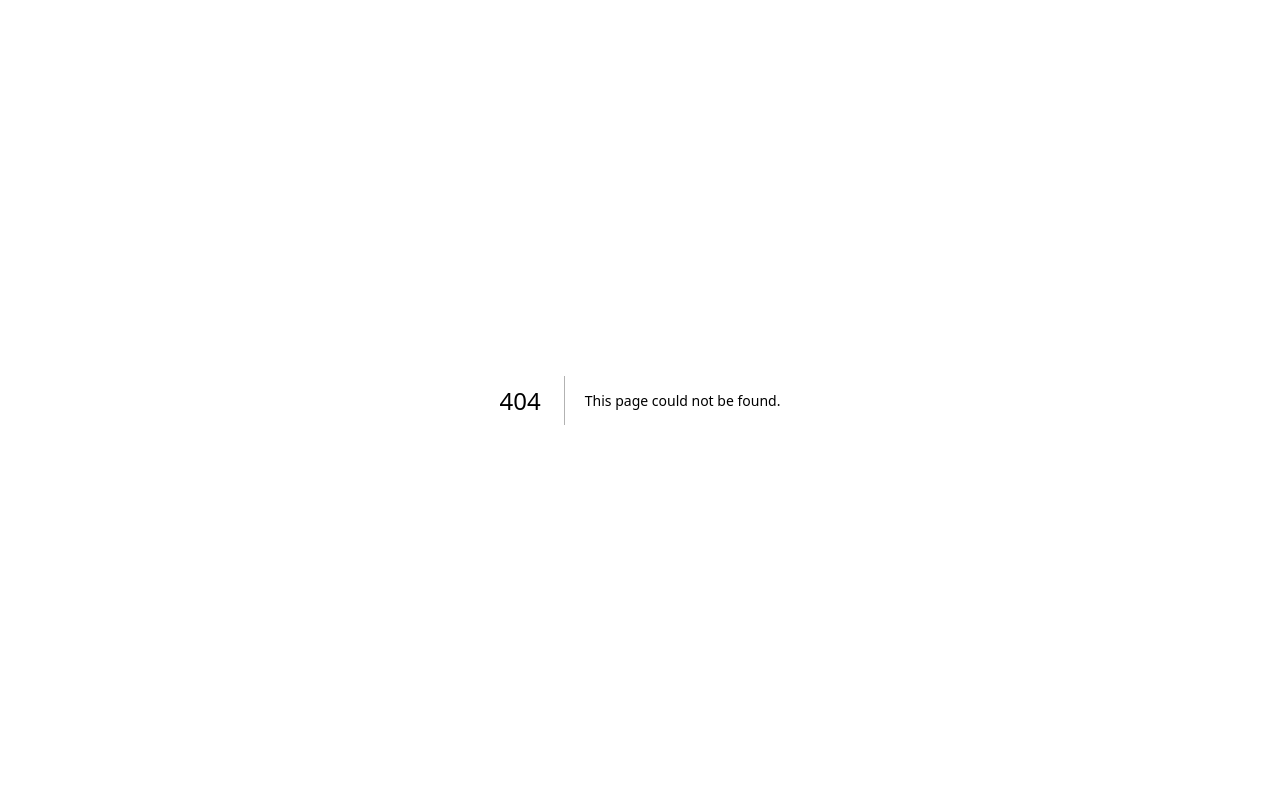
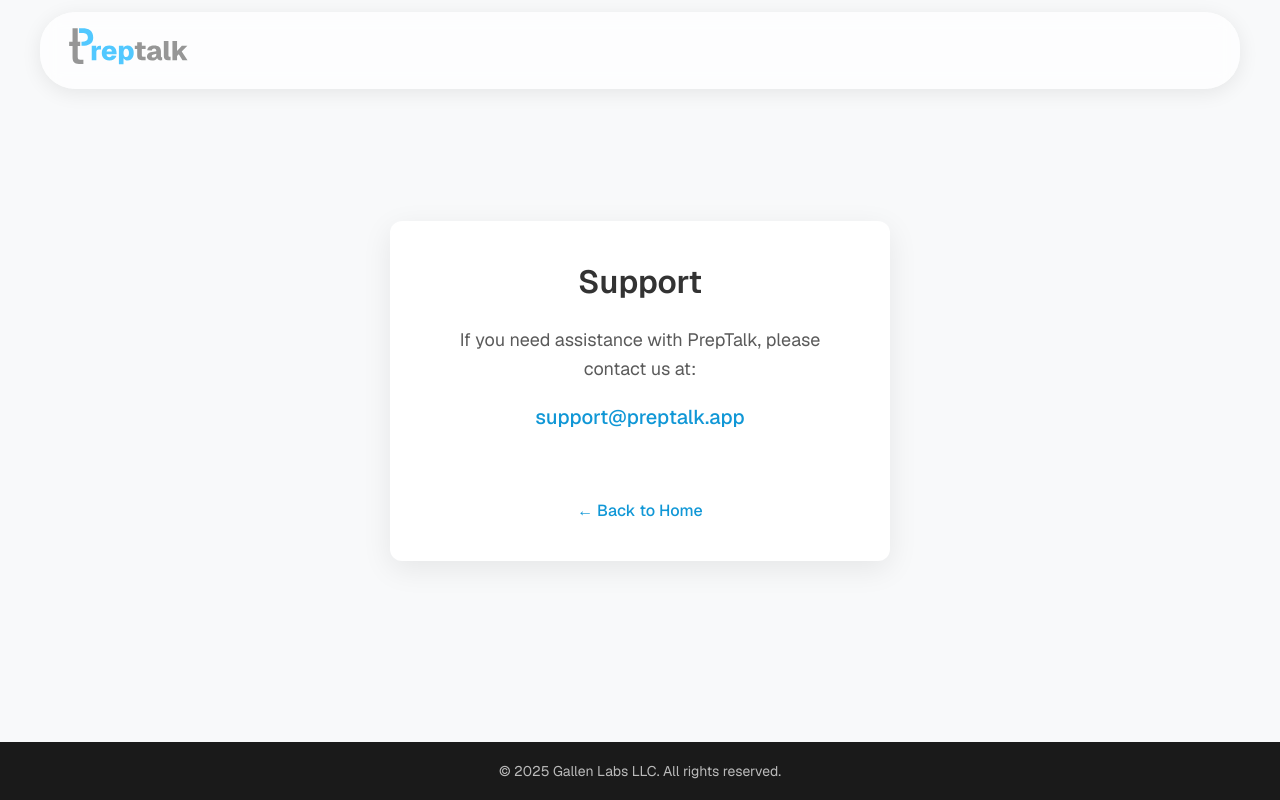
Before and after one commit to themlopsguy/preptalk-web, a Next.js app: page /support in a window 1280 px wide. Before the commit this address had no page. Built offline with nearby package versions, Linux system fonts and the light colour scheme.

Commit message:
Updated footer links

```diff
--- /dev/null
+++ b/app/support/page.tsx
@@ -0,0 +1,57 @@
+"use client"
+
+import Image from 'next/image';
+import Link from 'next/link';
+import styles from './support.module.css';
+import { useEffect } from 'react';
+
+export default function Support() {
+  // Add title to page
+  useEffect(() => {
+    document.title = "Support - PrepTalk";
+  }, []);
+
+  return (
+    <div className={styles.supportPage}>
+      {/* Navigation Bar - simplified version */}
+      <nav className={styles.navbar}>
+        <div className={styles.container}>
+          <div className={styles.logo}>
+            <Link href="/">
+              <Image
+                src="/logo.svg"
+                alt="PrepTalk Logo"
+                width={130}
+                height={40}
+                priority
+              />
+            </Link>
+          </div>
+        </div>
+      </nav>
+
+      {/* Support Content */}
+      <div className={styles.supportContent}>
+        <div className={styles.supportCard}>
+          <h1 className={styles.supportTitle}>Support</h1>
+          <p className={styles.supportText}>If you need assistance with PrepTalk, please contact us at:</p>
+          <a href="mailto:support@preptalk.app" className={styles.supportEmail}>support@preptalk.app</a>
+          <div className={styles.backToHome}>
+            <Link href="/" className={styles.backLink}>← Back to Home</Link>
+          </div>
+        </div>
+      </div>
+
+      {/* Footer - simplified version */}
+      <footer className={styles.footer}>
+        <div className={styles.container}>
+          <div className={styles.footerBottom}>
+            <p className={styles.copyright}>
+              &copy; {new Date().getFullYear()} Gallen Labs LLC. All rights reserved.
+            </p>
+          </div>
+        </div>
+      </footer>
+    </div>
+  );
+}
--- /dev/null
+++ b/app/support/support.module.css
@@ -0,0 +1,160 @@
+/* Import your base styles */
+.supportPage {
+    --primary-color: #1097D6;
+    --primary-dark: #0d86be;
+    --secondary-color: #5a5a5a;
+    --text-color: #333333;
+    --light-text: #6c757d;
+    --background-color: #f8f9fa;
+    --light-bg: #f8f9fa;
+    --border-color: #d0d8df;
+
+    min-height: 100vh;
+    display: flex;
+    flex-direction: column;
+    color: var(--text-color);
+    background-color: var(--background-color);
+    font-family: var(--font-geist-sans);
+    position: relative;
+  }
+
+  .container {
+    max-width: 1200px;
+    margin: 0 auto;
+    padding: 0 24px;
+  }
+
+  /* Navigation */
+  .navbar {
+    position: fixed;
+    top: 0;
+    left: 50%;
+    transform: translateX(-50%);
+    z-index: 1000;
+    padding: 16px 0;
+    background-color: rgba(255, 255, 255, 0.7);
+    backdrop-filter: blur(10px);
+    -webkit-backdrop-filter: blur(10px);
+    border-bottom: none;
+    transition: background-color 0.3s ease;
+    margin-top: 12px;
+    border-radius: 35px;
+    box-shadow: 0 4px 20px rgba(0, 0, 0, 0.08);
+    width: 95%;
+    max-width: 1200px;
+  }
+
+  .navbar .container {
+    display: flex;
+    justify-content: space-between;
+    align-items: center;
+  }
+
+  .logo {
+    display: flex;
+    align-items: center;
+  }
+
+  /* Support Content */
+  .supportContent {
+    flex: 1;
+    display: flex;
+    justify-content: center;
+    align-items: center;
+    padding: 120px 20px 80px;
+  }
+
+  .supportCard {
+    background-color: white;
+    border-radius: 12px;
+    box-shadow: 0 8px 30px rgba(0, 0, 0, 0.08);
+    padding: 40px;
+    max-width: 500px;
+    width: 100%;
+    text-align: center;
+  }
+
+  .supportTitle {
+    font-size: 32px;
+    font-weight: 600;
+    margin-bottom: 24px;
+    color: var(--text-color);
+  }
+
+  .supportText {
+    font-size: 18px;
+    line-height: 1.6;
+    color: var(--secondary-color);
+    margin-bottom: 20px;
+  }
+
+  .supportEmail {
+    display: inline-block;
+    color: var(--primary-color);
+    font-size: 20px;
+    font-weight: 500;
+    text-decoration: none;
+    margin-bottom: 40px;
+    transition: color 0.2s ease;
+  }
+
+  .supportEmail:hover {
+    color: var(--primary-dark);
+    text-decoration: underline;
+  }
+
+  .backToHome {
+    margin-top: 30px;
+  }
+
+  .backLink {
+    color: var(--primary-color);
+    text-decoration: none;
+    font-weight: 500;
+    transition: color 0.2s ease;
+  }
+
+  .backLink:hover {
+    color: var(--primary-dark);
+    text-decoration: underline;
+  }
+
+  /* Footer */
+  .footer {
+    background-color: #1a1a1a;
+    color: white;
+    padding: 20px 0;
+    margin-top: auto;
+  }
+
+  .footerBottom {
+    display: flex;
+    justify-content: center;
+    align-items: center;
+  }
+
+  .copyright {
+    color: rgba(255, 255, 255, 0.7);
+    font-size: 14px;
+    text-align: center;
+  }
+
+  /* Mobile Responsive Styles */
+  @media (max-width: 900px) {
+    .supportTitle {
+      font-size: 28px;
+    }
+
+    .supportText {
+      font-size: 16px;
+    }
+
+    .supportEmail {
+      font-size: 18px;
+    }
+
+    .supportCard {
+      padding: 30px 20px;
+      margin: 0 20px;
+    }
+  }
```
Also changed, not shown: app/page.tsx (+16 -9 lines).
